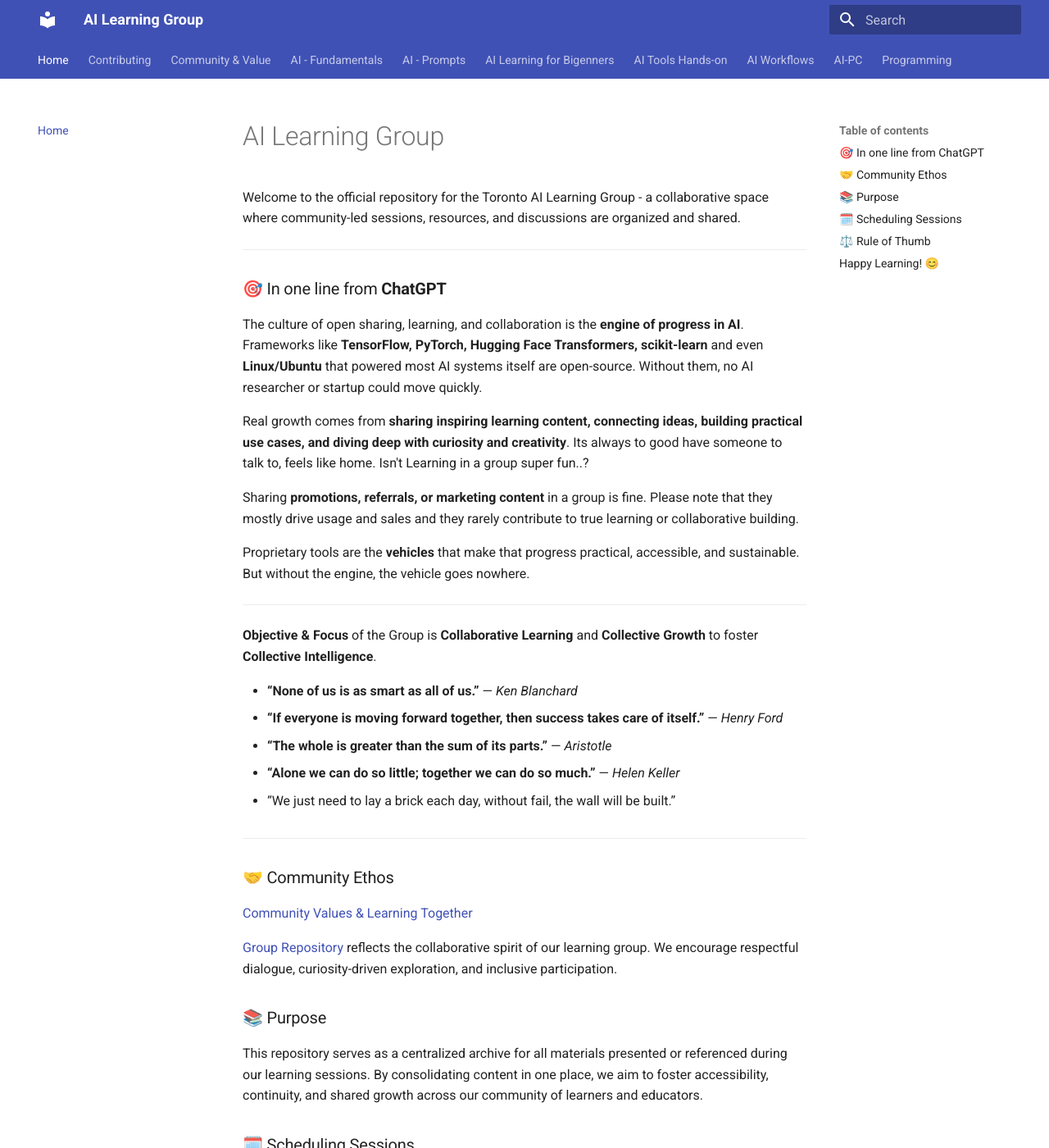
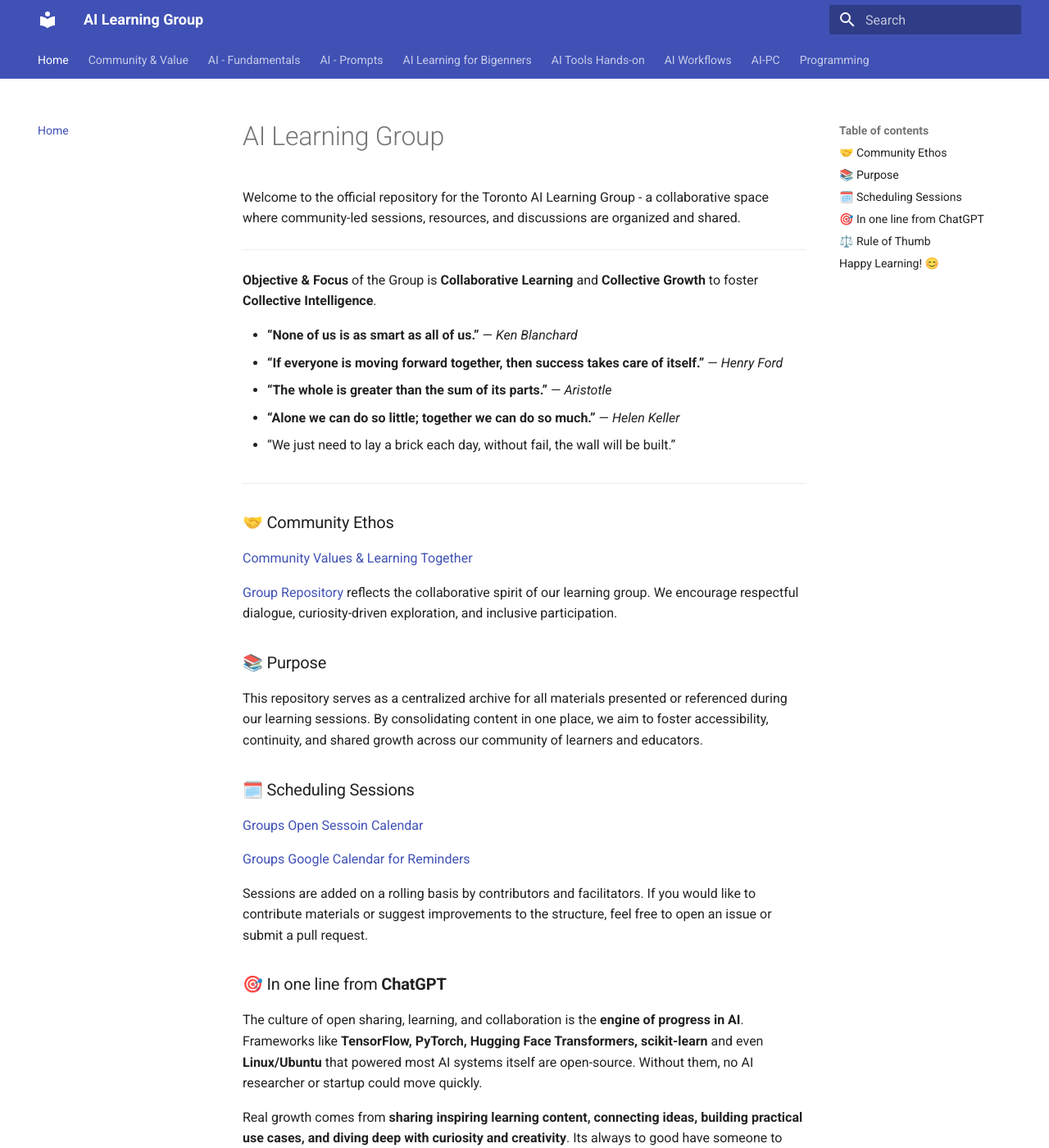
Before and after one commit to tejomayee-tech/toronto_ai_learning_group, an MkDocs documentation site: the page built from docs/README.md, in a window 1280 px wide and 1400 px high. Shown: the whole window at 82% size. Built offline with MkDocs 1.6.1 and Material for MkDocs 9.7.7, drawn with Linux system fonts in a browser that asks for light colours; some of the changed lines change nothing that is shown; some of the changed text lies outside the part shown.

Commit message:
update home readme

```diff
--- a/docs/README.md
+++ b/docs/README.md
@@ -1,18 +1,5 @@
 # AI Learning Group
 Welcome to the official repository for the Toronto AI Learning Group - a collaborative space where community-led sessions, resources, and discussions are organized and shared.
-
----
-
-### 🎯 In one line from **ChatGPT**
-
-  The culture of open sharing, learning, and collaboration is the **engine of progress in AI**.  Frameworks like **TensorFlow, PyTorch, Hugging Face Transformers, scikit-learn** and even **Linux/Ubuntu** that powered most AI systems itself are open-source. Without them, no AI researcher or startup could move quickly.
-
-  Real growth comes from **sharing inspiring learning content, connecting ideas, building practical use cases, and diving deep with curiosity and creativity**. Its always to good have someone to talk to, feels like home. Isn't Learning in a group super fun..?
-
-  Sharing **promotions, referrals, or marketing content** in a group is fine. Please note that they mostly drive usage and sales and they rarely contribute to true learning or collaborative building.
-
-  Proprietary tools are the **vehicles** that make that progress practical, accessible, and sustainable. But without the engine, the vehicle goes nowhere.
-
 
 ---
 
@@ -48,6 +35,17 @@
   Sessions are added on a rolling basis by contributors and facilitators. If you would like to contribute materials or suggest improvements to the structure, feel free to open an issue or submit a pull request.
 
 
+### 🎯 In one line from **ChatGPT**
+
+  The culture of open sharing, learning, and collaboration is the **engine of progress in AI**.  Frameworks like **TensorFlow, PyTorch, Hugging Face Transformers, scikit-learn** and even **Linux/Ubuntu** that powered most AI systems itself are open-source. Without them, no AI researcher or startup could move quickly.
+
+  Real growth comes from **sharing inspiring learning content, connecting ideas, building practical use cases, and diving deep with curiosity and creativity**. Its always to good have someone to talk to, feels like home. Isn't Learning in a group super fun..?
+
+  Sharing **promotions, referrals, or marketing content** in a group is fine. Please note that they mostly drive usage and sales and they rarely contribute to true learning or collaborative building.
+
+  Proprietary tools are the **vehicles** that make that progress practical, accessible, and sustainable. But without the engine, the vehicle goes nowhere.
+
+
 ### ⚖️ Rule of Thumb
 
 * **Beginners → 70% foundation (open, self-built), 30% convenience (proprietary tools).**
--- a/mkdocs.yml
+++ b/mkdocs.yml
@@ -41,9 +41,6 @@
 nav:
   - Home: README.md
 
-  - Contributing:
-    - General :  community-values-guidelines/ContributingGuide.md
-
   - Community & Value:
     - Community Main: community-values-guidelines/Community-main.md
     - Contributing: community-values-guidelines/ContributingGuide.md
```
